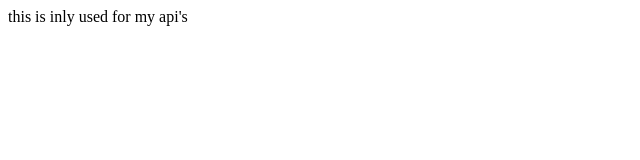
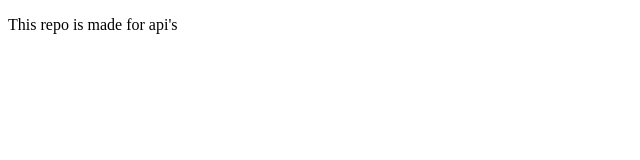
Before and after one commit to hackpro4005/hackpro4005.github.io, a plain HTML site: page index.html in a window 1280 px wide. Shown: the whole page, without its empty margins (0-640 px from the left). Drawn offline with Linux system fonts and the light colour scheme.

Commit message:
Update index.html

```diff
--- a/index.html
+++ b/index.html
@@ -1 +1,13 @@
-<p>this is inly used for my api's</p>
+<!DOCTYPE html>
+<html lang="en">
+<head>
+    <meta charset="UTF-8">
+    <meta name="viewport" content="width=device-width, initial-scale=1.0">
+    <title>hackpro4005.github.io</title>
+
+
+</head>
+<body>
+    <p>This repo is made for api's</p>
+</body>
+</html>
```
